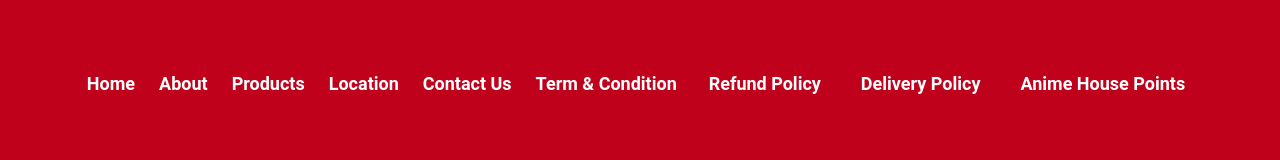
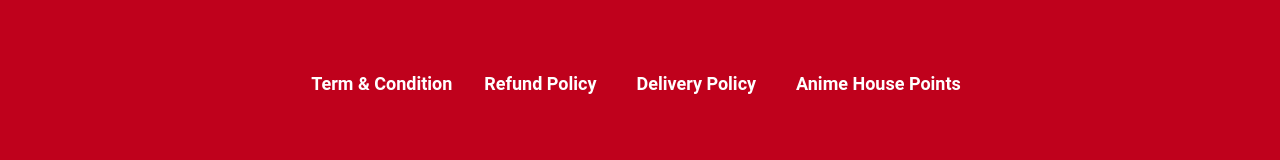
Before and after one commit to sohagdev/anime-house, a React (Vite) app: page /product/01d5cabc-e0c5-42da-853d-7f167b16db36 in a window 1280 px wide. Shown: the part 889-1049 px from the top of the page. Built offline with nearby package versions, Linux system fonts and the light colour scheme.

Commit message:
added stocks for the products

```diff
--- a/src/Data/products.js
+++ b/src/Data/products.js
@@ -31,6 +31,7 @@ const productsArray = [
     description:
       'Gift cards are delivered by email and contain codes to redeem them at checkout. Our gift cards have no additional processing fees Can be used at Online stores and Retail Shops How do your gift Cards work?',
     image: `${giftCardOne}`,
+    stocks: 30,
     featured: false
   },
   {
@@ -40,6 +41,7 @@ const productsArray = [
     description:
       'Gift cards are delivered by email and contain codes to redeem them at checkout. Our gift cards have no additional processing fees Can be used at Online stores and Retail Shops How do your gift Cards work?',
     image: `${giftCardTwo}`,
+    stocks: 25,
     featured: false
   },
   {
@@ -49,6 +51,7 @@ const productsArray = [
     description:
       'Gift cards are delivered by email and contain codes to redeem them at checkout. Our gift cards have no additional processing fees Can be used at Online stores and Retail Shops How do your gift Cards work?',
     image: `${giftCardThree}`,
+    stocks: 20,
     featured: false
   },
   {
@@ -58,6 +61,7 @@ const productsArray = [
     description:
       'Gift cards are delivered by email and contain codes to redeem them at checkout. Our gift cards have no additional processing fees Can be used at Online stores and Retail Shops How do your gift Cards work?',
     image: `${giftCardFour}`,
+    stocks: 10,
     featured: true
   },
   {
@@ -67,6 +71,7 @@ const productsArray = [
     description:
       'Gift cards are delivered by email and contain codes to redeem them at checkout. Our gift cards have no additional processing fees Can be used at Online stores and Retail Shops How do your gift Cards work?',
     image: `${giftCardFive}`,
+    stocks: 13,
     featured: true
   },
   {
@@ -76,6 +81,7 @@ const productsArray = [
     description:
       'Pickup available at Anime House Mega Store Usually ready in 24 hours',
     image: `${JapaneseAnimeBandai}`,
+    stocks: 11,
     featured: false
   },
   {
@@ -85,6 +91,7 @@ const productsArray = [
     description:
       'Pickup available at Anime House Mega Store Usually ready in 24 hours',
     image: `${JapaneseAnimeBanpresto}`,
+    stocks: 13,
     featured: true
   },
   {
@@ -94,6 +101,7 @@ const productsArray = [
     description:
       'Pickup available at Anime House Mega Store Usually ready in 24 hours',
     image: `${JapaneseAnimeClothes}`,
+    stocks: 34,
     featured: true
   },
   {
@@ -103,6 +111,7 @@ const productsArray = [
     description:
       'Pickup available at Anime House Mega Store Usually ready in 24 hours',
     image: `${JapaneseAnimeDeath}`,
+    stocks: 23,
     featured: false
   },
   {
@@ -112,6 +121,7 @@ const productsArray = [
     description:
       'Pickup available at Anime House Mega Store Usually ready in 24 hours',
     image: `${JapaneseAnimeWallet}`,
+    stocks: 24,
     featured: true
   },
   {
@@ -121,6 +131,7 @@ const productsArray = [
     description:
       'Pickup available at Anime House Mega Store Usually ready in 24 hours',
     image: `${kpopBlackpinkBackpack}`,
+    stocks: 21,
     featured: false
   },
   {
@@ -130,6 +141,7 @@ const productsArray = [
     description:
       'Pickup available at Anime House Mega Store Usually ready in 24 hours',
     image: `${kpopBlackpinkCd}`,
+    stocks: 23,
     featured: true
   },
   {
@@ -139,6 +151,7 @@ const productsArray = [
     description:
       'Pickup available at Anime House Mega Store Usually ready in 24 hours',
     image: `${kpopBlackpinkWallet}`,
+    stocks: 19,
     featured: true
   },
   {
@@ -148,6 +161,7 @@ const productsArray = [
     description:
       'Pickup available at Anime House Mega Store Usually ready in 24 hours',
     image: `${kpopBlackpinkCase}`,
+    stocks: 17,
     featured: false
   },
   {
@@ -157,6 +171,7 @@ const productsArray = [
     description:
       'Pickup available at Anime House Mega Store Usually ready in 24 hours',
     image: `${kpopBlackpinkBtsV}`,
+    stocks: 14,
     featured: true
   },
   {
@@ -166,6 +181,7 @@ const productsArray = [
     description:
       'Pickup available at Anime House Mega Store Usually ready in 24 hours',
     image: `${MostPopularBanpresto}`,
+    stocks: 17,
     featured: true
   },
   {
@@ -175,6 +191,7 @@ const productsArray = [
     description:
       'Pickup available at Anime House Mega Store Usually ready in 24 hours',
     image: `${MostPopularFunko}`,
+    stocks: 11,
     featured: false
   },
   {
@@ -184,6 +201,7 @@ const productsArray = [
     description:
       'Pickup available at Anime House Mega Store Usually ready in 24 hours',
     image: `${MostPopularGKResinBoa}`,
+    stocks: 14,
     featured: true
   },
   {
@@ -193,6 +211,7 @@ const productsArray = [
     description:
       'Pickup available at Anime House Mega Store Usually ready in 24 hours',
     image: `${MostPopularGKResinDragon}`,
+    stocks: 25,
     featured: false
   },
   {
@@ -202,6 +221,7 @@ const productsArray = [
     description:
       'Pickup available at Anime House Mega Store Usually ready in 24 hours',
     image: `${MostPopularTrafalgar}`,
+    stocks: 20,
     featured: true
   },
   {
@@ -211,6 +231,7 @@ const productsArray = [
     description:
       'Pickup available at Anime House Mega Store Usually ready in 24 hours',
     image: `${FunkoPopBag}`,
+    stocks: 16,
     featured: true
   }
 ]
--- a/src/components/Footer.jsx
+++ b/src/components/Footer.jsx
@@ -1,6 +1,6 @@
 import React, { useState } from 'react'
 import { Link } from 'react-router-dom'
-import { BsTwitter, BsInstagram, BsFacebook, BsYoutube } from 'react-icons/bs'
+import { BsInstagram, BsFacebook, BsYoutube } from 'react-icons/bs'
 import Wave from 'react-wavify'
 const Footer = () => {
   const [year, setYear] = useState(new Date().getFullYear())
@@ -38,21 +38,6 @@ const Footer = () => {
             </Link>
           </div>
           <div className='pages flex flex-wrap justify-center items-center py-10 text-lg'>
-            <Link className='m-3  font-bold' to='/'>
-              Home
-            </Link>
-            <Link className='m-3  font-bold' to='/about'>
-              About
-            </Link>
-            <Link className='m-3  font-bold' to='/products'>
-              Products
-            </Link>
-            <Link className='m-3  font-bold' to='/location'>
-              Location
-            </Link>
-            <Link className='m-3  font-bold' to='/contact-us'>
-              Contact Us
-            </Link>
             <Link className='m-3  font-bold' to='/terms & condition'>
               Term & Condition
             </Link>
--- a/src/components/SingleProduct.jsx
+++ b/src/components/SingleProduct.jsx
@@ -2,13 +2,13 @@ import React, { useContext } from 'react'
 import { Link } from 'react-router-dom'
 import { CartContext } from '../CartContext'
 const singleProduct = ({ product }) => {
-  const { id, title, price, image } = product
+  const { id, title, price, image, stocks } = product
   const cart = useContext(CartContext)
   return (
-    <div className='w-full bg-white rounded-lg drop-shadow-md hover:drop-shadow-xl'>
+    <div className='w-full bg-white rounded-lg drop-shadow-md hover:drop-shadow-xl my-auto'>
       <Link to={id ? `/product/${id}` : 'not available'}>
         <img
-          className='p-8 rounded-t-lg w-full h-2/3'
+          className='p-8 rounded-t-lg w-full h-auto'
           src={image}
           alt='product image'
         />
@@ -19,6 +19,7 @@ const singleProduct = ({ product }) => {
             {title}
           </h5>
         </a>
+
         <div className='flex items-center mt-2.5 mb-5'>
           <svg
             aria-hidden='true'
@@ -74,6 +75,9 @@ const singleProduct = ({ product }) => {
             5.0
           </span>
         </div>
+        <div className='stocks text-md mb-3 font-semibold'>
+          Stocks: {stocks}
+        </div>
         <div className='flex items-center justify-between'>
           <span className='text-3xl font-bold text-gray-900'>${price}</span>
           <button
```
Also changed, not shown: 1 other file (tests, documents, lock files or other folders).
